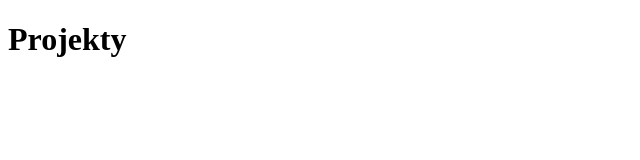
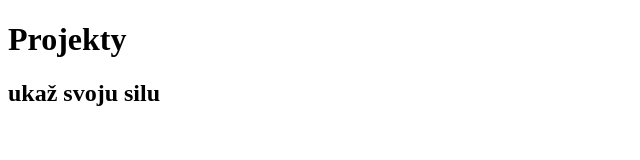
Before and after one commit to webarchitekt/test-1, a plain HTML site: page projekty.html in a window 1280 px wide. Shown: the whole page, without its empty margins (0-640 px from the left). Drawn offline with Linux system fonts and the light colour scheme.

Commit message:
changes in h2 tags

```diff
--- a/projekty.html
+++ b/projekty.html
@@ -7,5 +7,6 @@
 <body>
 
 <h1>Projekty</h1>
+<h2>ukaž svoju silu</h2>
 </body>
 </html>
```
Also changed, not shown: index.html (+1 -0 lines).
